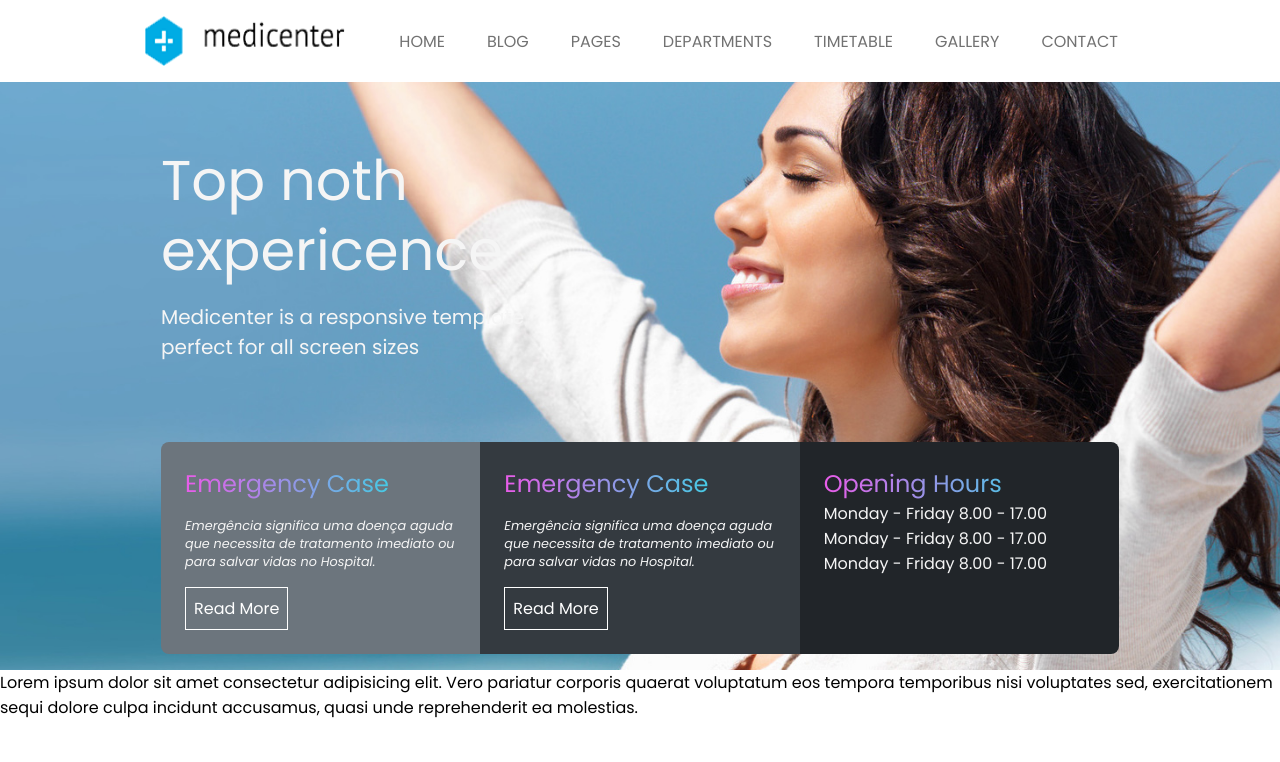
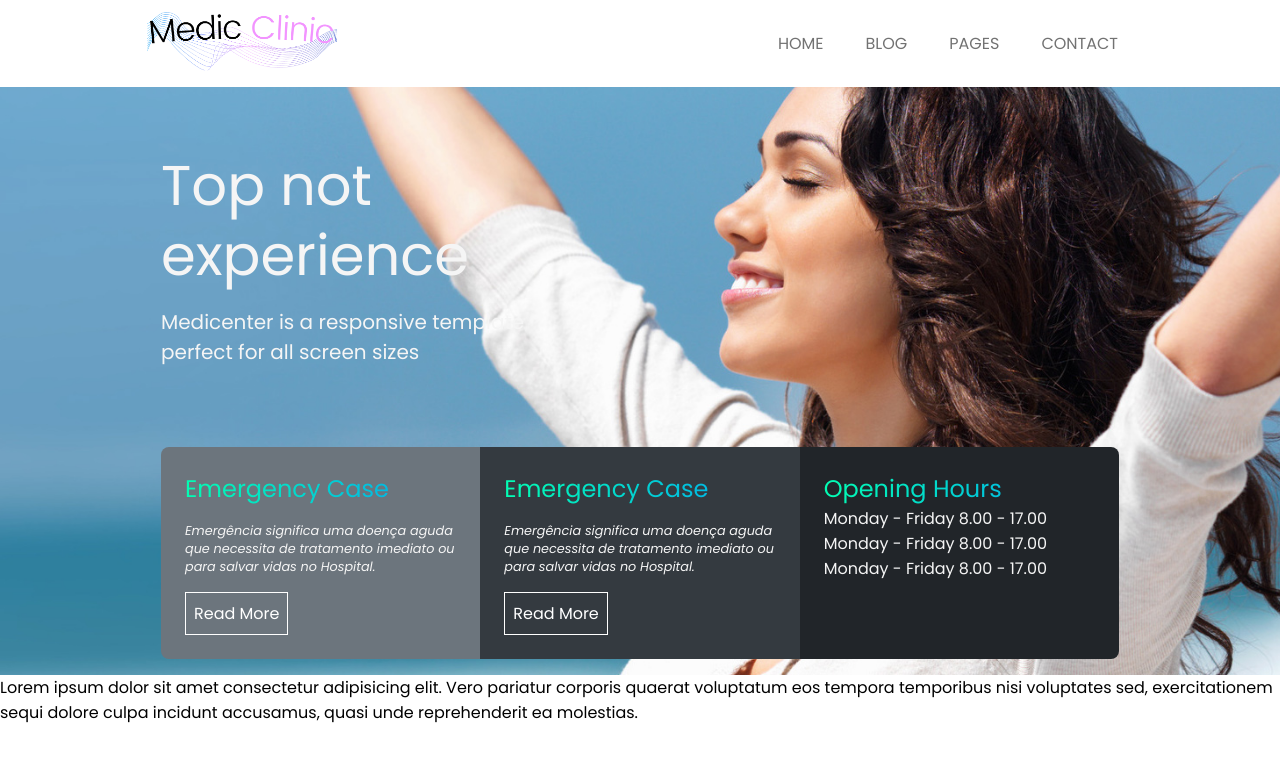
Before and after one commit to othiagomoreira/medical-clinic, a plain HTML site: page index.html in a window 1280 px wide. Drawn offline with Linux system fonts and the light colour scheme.

Commit message:
Alteração

```diff
--- a/index.html
+++ b/index.html
@@ -12,7 +12,7 @@
 <body>
     <header class="container">
         <div class="logo">
-            <img src="./assets/logo.png" alt="Logo Medicenter">
+            <img src="./assets/logo-black.png" alt="Logo Medicenter">
         </div>
 
         <nav>
@@ -20,9 +20,6 @@
                 <li><a href="#">Home</a></li>
                 <li><a href="#">Blog</a></li>
                 <li><a href="#">Pages</a></li>
-                <li><a href="#">Departments</a></li>
-                <li><a href="#">Timetable</a></li>
-                <li><a href="#">Gallery</a></li>
                 <li><a href="#">Contact</a></li>
             </ul>
         </nav>
@@ -30,7 +27,7 @@
 
     <section class="banner">
         <div class="content-banner container">
-            <h1>Top noth expericence</h1>
+            <h1>Top not experience</h1>
             <h2>Medicenter is a responsive template perfect for all screen sizes</h2>
 
             <div class="options">
--- a/style.css
+++ b/style.css
@@ -25,16 +25,14 @@ header {
 
     flex-wrap: wrap;
 
-    padding: 1rem 0;
+    padding: 0.5rem 0;
 }
 
 .logo {
     width: 200px;
-    height: 50px;
 }
 
-.logo img {
-    height: 100%;
+.logo img{
     width: 100%;
 }
 
@@ -59,7 +57,7 @@ header {
 }
 
 .navigation-menu li a:hover {
-    background: linear-gradient(to right, #03fdb2, #00a6f3fd);
+    background: linear-gradient(to right, #e95ce9, #10f0e4fd);
     -webkit-background-clip: text;
     -webkit-text-fill-color: transparent;
 
@@ -67,7 +65,7 @@ header {
 
 .navigation-menu li a:focus{
     /* Estilização do texto, colocando um background */
-    background: linear-gradient(to right, #03fdb2, #00a6f3fd);
+    background: linear-gradient(to right, #e95ce9, #10f0e4fd);
     -webkit-background-clip: text;
     -webkit-text-fill-color: transparent;
 
@@ -132,8 +130,7 @@ header {
     font-size: 1.5rem;
     font-weight: 500;
 
-    background: linear-gradient(to right, #e95ce9, #10f0e4fd);
-    /* background: linear-gradient(to left, #c9184a, #ff758f); */
+    background: linear-gradient(to right, #03fdb2, #00a6f3fd);
     -webkit-background-clip: text;
     -webkit-text-fill-color: transparent;
 }
```
Also changed, not shown: assets/logo-black.png (added), assets/logo-white.png (added).
